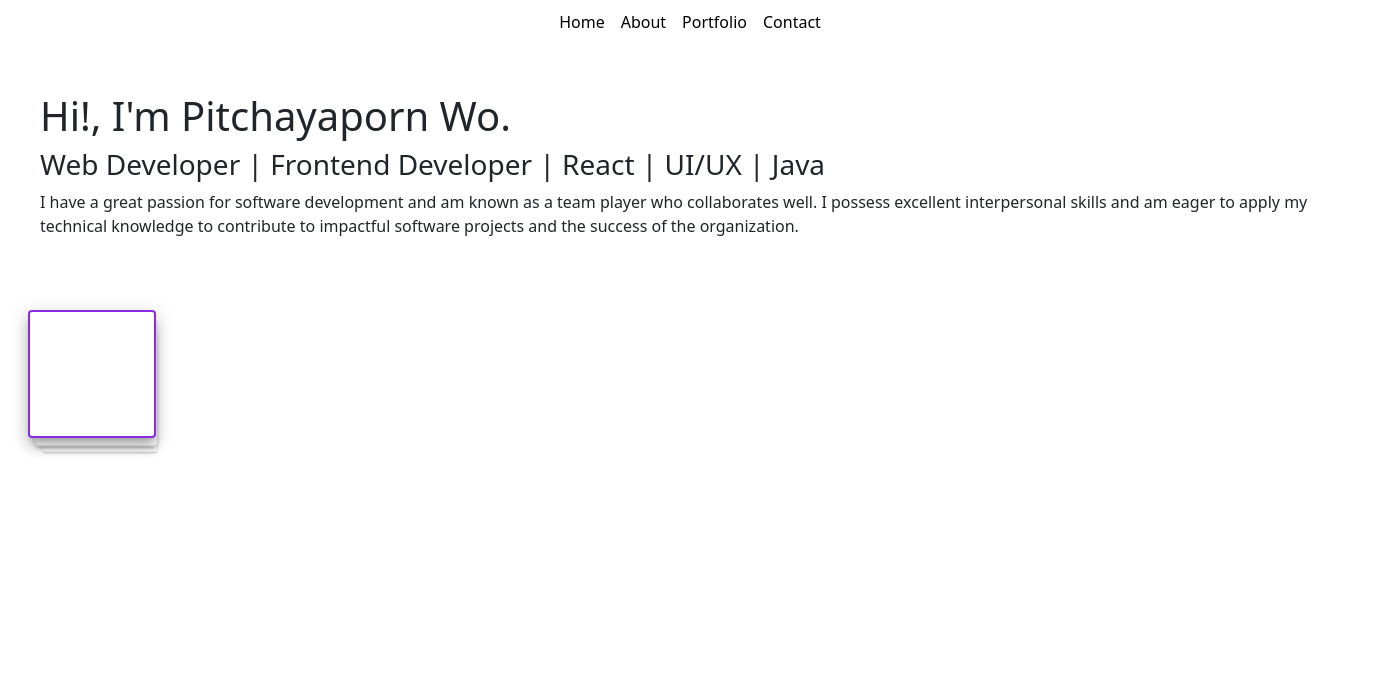
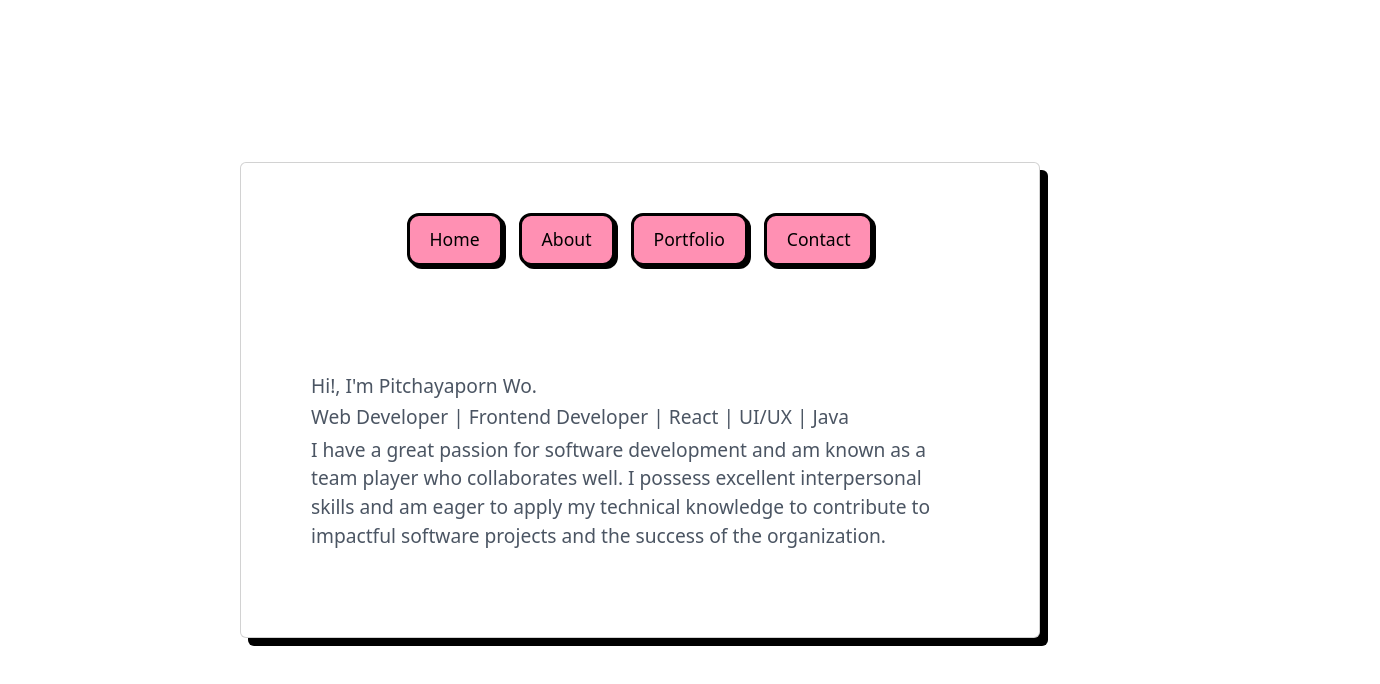
Before and after one commit to baibaiby01/Web-Profile, a React (Vite) app: page / in a window 1280 px wide. Shown: the top 684 px of the page, 1380 px wide, since content can reach past the window. Built offline with nearby package versions, Linux system fonts and the light colour scheme.

Commit message:
Initial commit

```diff
--- a/index.html
+++ b/index.html
@@ -2,7 +2,8 @@
 <html lang="en">
   <head>
     <meta charset="UTF-8" />
-    <link rel="icon" type="image/svg+xml" href="./src/App.tsx" />
+    <link rel="icon" type="image/svg+xml" href="/vite.svg" />
+    <link href="https://fonts.googleapis.com/css2?family=Fredoka&family=Patrick+Hand&display=swap" rel="stylesheet">
     <link href="https://fonts.googleapis.com/css2?family=Poppins:wght@300;500;700&display=swap" rel="stylesheet">
     <meta name="viewport" content="width=device-width, initial-scale=1.0" />
     <title>Web Profile</title>
@@ -16,6 +17,10 @@
 </script>
   <body>
     <div id="root"></div>
+    <div class="slide-in">
+  <!-- เนื้อหาหน้าใหม่ -->
+</div>
+
     <script type="module" src="/src/main.tsx"></script>
   </body>
 </html>
--- a/package.json
+++ b/package.json
@@ -19,10 +19,13 @@
     "@popperjs/core": "^2.11.8",
     "aos": "^2.3.4",
     "bootstrap": "^5.3.7",
+    "framer-motion": "^12.23.1",
     "react": "^19.1.0",
     "react-dom": "^19.1.0",
     "react-router-dom": "^7.6.3",
-    "styled-components": "^6.1.19"
+    "react-tsparticles": "^2.12.2",
+    "styled-components": "^6.1.19",
+    "tsparticles": "^3.8.1"
   },
   "devDependencies": {
     "@eslint/js": "^9.29.0",
--- a/src/About.tsx
+++ b/src/About.tsx
@@ -5,17 +5,18 @@ import Stack from '@mui/material/Stack';
 const Home: React.FC = () => {
 
   return (
-    <>
+    <div className="wrapper">
+          <div className="card">
          <div className="app-container">
           {/* <div className="box">Box ด้านบน</div> */}
 
           <div className="box2">
             <div className="d-inline-flex gap-2">
               <Stack direction="row" spacing={2}>
-          <Link to="/home" className="link-button">Home</Link>
-          <Link to="/about" className="link-button">About</Link>
-          <Link to="/portfolio" className="link-button">Portfolio</Link>
-          <Link to="/contact" className="link-button">Contact</Link>
+              <Link to="/home" className="button ">Home</Link>
+              <Link to="/about" className="button">About</Link>
+              <Link to="/portfolio" className="button">Portfolio</Link>
+              <Link to="/contact" className="button">Contact</Link>
               </Stack>
             </div>
           </div>
@@ -37,7 +38,8 @@ const Home: React.FC = () => {
 </section>
 
       </div>
-    </>
+      </div>
+    </div>
   );
 };
 
--- a/src/App.css
+++ b/src/App.css
@@ -1,45 +1,206 @@
+* {
+  box-sizing: border-box;
+}
+
+body {
+  font-size: 16px;
+  font-family: 'Comic Sans MS', 'Fredoka', cursive;
+  background-color: #fef3c7; /* สีพื้นหลังแนวพาสเทล */
+  color: #333;
+  margin: 0;
+  padding: 0;
+}
+
+/* Responsive font size */
+@media (min-width: 768px) {
+  body {
+    font-size: 18px;
+  }
+}
+@media (min-width: 1024px) {
+  body {
+    font-size: 20px;
+  }
+}
+
 #root {
-  width: 1380px;
-  height: 900px;
+  max-width: 100%;
+  min-height: 100vh;
   margin: 0 auto;
   text-align: center;
-  /* background-color: #B7B1F2; */
+  padding: 0 16px;
 }
-@media (max-width: 768px) {
-  .box, .box2 {
-  flex: 100%;
+
+.app-container {
+  display: flex;
+  justify-content: center;  /* จัดตรงกลางแนวนอน */
+  align-items: center;      /* จัดตรงกลางแนวตั้ง */
+  flex-wrap: wrap;
+}
+
+
+/* Responsive box layout */
+.box, .box2, .box3 {
+  flex: 1 1 100%;
+  padding: 10px;
+  display: flex;
+  flex-direction: column;
+  gap: 1.5rem;
+  display: flex;
+  flex-direction: column;
+  justify-content: center;
+  align-items: center;
+  padding: 20px;
+  border-radius: 8px;
+  height: auto;
+}
+
+@media (min-width: 768px) {
+  .box, .box2, .box3 {
+    flex: 1;
+  }
+
+  .app-container {
+    flex-direction: row;
   }
 }
-.app-container {
-  display: flex;
-}
-.box {
-  flex: 1;
-  /* background-color: #f8f9fa; */
-  padding: 10px;
-  flex-direction: column;
-}
-.box2 {
-  flex: 1;
-  /* background-color: #f8f9fa; */
-  padding: 10px;
-  gap: 100px;
-  flex-direction: column;
-}
-.box3 {
-  flex: 1;
-  /* background-color: #f8f9fa; */
-  padding: 10px;
-  flex-direction: column;
-}
-/* App.css */
+
+/* Link styling */
 .link-button {
   text-decoration: none;
   color: black;
   transition: color 0.2s;
 }
-
 .link-button:hover,
 .link-button:active {
-  color: #FFB26F; /* สีตอน hover หรือคลิก */
+  color: #FFB26F;
 }
+@keyframes slideIn {
+  from {
+    transform: translateX(100%);
+    opacity: 0;
+  }
+  to {
+    transform: translateX(0%);
+    opacity: 1;
+  }
+}
+
+.slide-in {
+  animation: slideIn 0.5s ease-out forwards;
+}
+.card {
+  background: #ffffff;
+  border: 4px solid #000000; /* เส้นขอบหนาแบบวาด */
+  border-radius: 12px;
+  padding: 16px;
+  margin: 20px;
+  box-shadow: 4px 4px 0px #000; /* เงาแบบ flat */
+  transition: transform 0.2s ease;
+}
+
+.card:hover {
+  transform: translateY(-5px);
+  box-shadow: 6px 6px 0px #000;
+}
+
+.button {
+  background-color: #ff90b3;
+  border: 3px solid #000;
+  padding: 10px 20px;
+  font-size: 1.2rem;
+  cursor: pointer;
+  border-radius: 8px;
+  color: #000;
+  box-shadow: 2px 2px 0px #000;
+}
+
+.button:hover {
+  background-color: #ffc4d6;
+  transform: scale(1.05);
+}
+/* พื้นหลังรวม */
+
+
+/* กล่องครอบทั้งหมด */
+.wrapper {
+  display: flex;
+  justify-content: center;
+  align-items: center;
+  padding: 40px 20px;
+  min-height: 100vh;
+}
+
+/* กล่องแบบการ์ตูน */
+.card {
+  background: #fff;
+  border: 4px solid #000;
+  border-radius: 16px;
+  padding: 30px;
+  max-width: 800px;
+  box-shadow: 8px 8px 0px #000;
+  transition: transform 0.2s ease;
+}
+
+.card:hover {
+  transform: translateY(-5px);
+  box-shadow: 12px 12px 0px #000;
+}
+
+/* ปุ่มลิงก์ */
+.button {
+  background-color: #ff90b3;
+  border: 3px solid #000;
+  padding: 10px 20px;
+  font-size: 1.1rem;
+  cursor: pointer;
+  border-radius: 12px;
+  text-decoration: none;
+  color: #000;
+  box-shadow: 3px 3px 0px #000;
+  transition: all 0.2s ease-in-out;
+}
+
+.button:hover {
+  background-color: #ffc4d6;
+  transform: scale(1.05);
+  box-shadow: 5px 5px 0px #000;
+}
+
+/* container ข้างใน */
+.app-container {
+  text-align: center;
+  margin-bottom: 20px;
+}
+
+/* กล่องปุ่ม */
+.box2 {
+  margin-bottom: 20px;
+}
+
+/* ข้อความส่วนแนะนำ */
+h1, h3, p {
+  color: #333;
+  margin: 10px 0;
+}
+
+.text-lg {
+  font-size: 1.2rem;
+}
+
+.text-gray-500 {
+  color: #4b5563;
+}
+
+@media screen and (max-width: 768px) {
+  .card {
+    padding: 20px;
+  }
+  .button {
+    padding: 8px 16px;
+    font-size: 1rem;
+  }
+  .text-lg {
+    font-size: 1rem;
+  }
+}
--- a/src/Contact.tsx
+++ b/src/Contact.tsx
@@ -6,17 +6,18 @@ const Home: React.FC = () => {
 
 
   return (
-    <>
+    <div className="wrapper">
+           <div className="card">
          <div className="app-container">
           {/* <div className="box">Box ด้านบน</div> */}
 
           <div className="box2">
             <div className="d-inline-flex gap-2">
               <Stack direction="row" spacing={2}>
-          <Link to="/home" className="link-button">Home</Link>
-          <Link to="/about" className="link-button">About</Link>
-          <Link to="/portfolio" className="link-button">Portfolio</Link>
-          <Link to="/contact" className="link-button">Contact</Link>
+              <Link to="/home" className="button ">Home</Link>
+              <Link to="/about" className="button">About</Link>
+              <Link to="/portfolio" className="button">Portfolio</Link>
+              <Link to="/contact" className="button">Contact</Link>
               </Stack>
             </div>
           </div>
@@ -28,7 +29,8 @@ const Home: React.FC = () => {
         <h1>Home Page</h1>
         <p>ยินดีต้อนรับสู่หน้า Home!</p>
       </div>
-    </>
+    </div>
+    </div>
   );
 };
 
--- a/src/Home.tsx
+++ b/src/Home.tsx
@@ -1,92 +1,45 @@
 import React from "react";
 import { Link } from 'react-router-dom';
 import Stack from '@mui/material/Stack';
-import Box from '@mui/material/Box';
-import Paper from '@mui/material/Paper';
-
+import { motion } from "framer-motion";
 
 const Home: React.FC = () => {
 
 
   return (
-    <>
+    <div className="wrapper">
+      <div className="card">
          <div className="app-container">
           {/* <div className="box">Box ด้านบน</div> */}
 
           <div className="box2">
             <div className="d-inline-flex gap-2">
               <Stack direction="row" spacing={2}>
-          <Link to="/home" className="link-button">Home</Link>
-          <Link to="/about" className="link-button">About</Link>
-          <Link to="/portfolio" className="link-button">Portfolio</Link>
-          <Link to="/contact" className="link-button">Contact</Link>
+              <Link to="/home" className="button ">Home</Link>
+              <Link to="/about" className="button">About</Link>
+              <Link to="/portfolio" className="button">Portfolio</Link>
+              <Link to="/contact" className="button">Contact</Link>
               </Stack>
             </div>
           </div>
 
           {/* <div className="box3">Box ด้านล่าง</div> */}
         </div>
-
-      <div style={{ padding: '40px', textAlign: 'left' }}>
+        <motion.div
+            initial={{ x: 300, opacity: 0 }}
+            animate={{ x: 0, opacity: 1 }}
+            exit={{ x: -300, opacity: 0 }}
+            transition={{ duration: 1 }}
+            style={{ padding: '40px', textAlign: 'left' }}
+          >
             <h1 className="text-lg text-gray-500 mt-2">Hi!, I'm Pitchayaporn Wo.</h1>
                 <h3 className="text-lg text-gray-500 mt-2">Web Developer | Frontend Developer | React | UI/UX | Java</h3>
                 <p className="text-lg text-gray-500 mt-2">I have a great passion for software development and am known as a team player who collaborates well.
                     I possess excellent interpersonal skills and am eager to apply my technical knowledge to contribute
                     to impactful software projects and the success of the organization.</p>
+          </motion.div>
       </div>
-
-  <Box
-  sx={{
-    position: 'relative',
-    width: 200,
-    height: 200,
-  }}
->
-  {/* ล่างสุด */}
-  <Paper
-    elevation={1}
-    sx={{
-      width: 128,
-      height: 128,
-      position: 'absolute',
-      top: 40,
-      left: 36,
-      transform: 'scale(0.9) rotateX(20deg)',
-      zIndex: 1,
-    }}
-  />
-  {/* ชั้นกลาง */}
-  <Paper
-    elevation={3}
-    sx={{
-      width: 128,
-      height: 128,
-      position: 'absolute',
-      top: 28,
-      left: 32,
-      transform: 'scale(0.95) rotateX(10deg)',
-      zIndex: 2,
-    }}
-  />
-  {/* บนสุด */}
-  <Paper
-    elevation={10}
-    sx={{
-      width: 128,
-      height: 128,
-      position: 'absolute',
-      top: 16,
-      left: 28,
-      transform: 'scale(1) rotateX(0deg)',
-      zIndex: 3,
-      border: '2px solid blueviolet',
-    }}
-  />
-</Box>
-
-
-
-    </>
+    </div>
   );
 };
 
--- a/src/main.tsx
+++ b/src/main.tsx
@@ -1,10 +1,11 @@
 import React from 'react';
 import ReactDOM from 'react-dom/client';
-import { BrowserRouter, Routes, Route } from 'react-router-dom';
+import { BrowserRouter, Routes, Route, useLocation } from 'react-router-dom';
 import Home from './Home';
 import About from './About';
 import Portfolio from './Portfolio';
 import Contact from './Contact';
+import { AnimatePresence } from "framer-motion";
 // import './index.css';
 import './App.css';
 import 'bootstrap/dist/css/bootstrap.min.css';
@@ -13,7 +14,8 @@ import 'bootstrap/dist/css/bootstrap.min.css';
 ReactDOM.createRoot(document.getElementById('root')!).render(
   <React.StrictMode>
     <BrowserRouter>
-      <Routes>
+    <AnimatePresence mode="wait">
+      <Routes location={location} key={location.pathname}>
         <Route path="/" element={<Home />} />
         <Route path="/home" element={<Home />} />
         <Route path="/about" element={<About />} />
@@ -21,6 +23,7 @@ ReactDOM.createRoot(document.getElementById('root')!).render(
         <Route path="/contact" element={<Contact />} />
 
       </Routes>
+    </AnimatePresence>
     </BrowserRouter>
   </React.StrictMode>
 );
```
Also changed, not shown: src/Portfolio.tsx (+8 -6 lines), 1 other file (tests, documents, lock files or other folders). Lines whose indentation alone changed are shown as unchanged.
